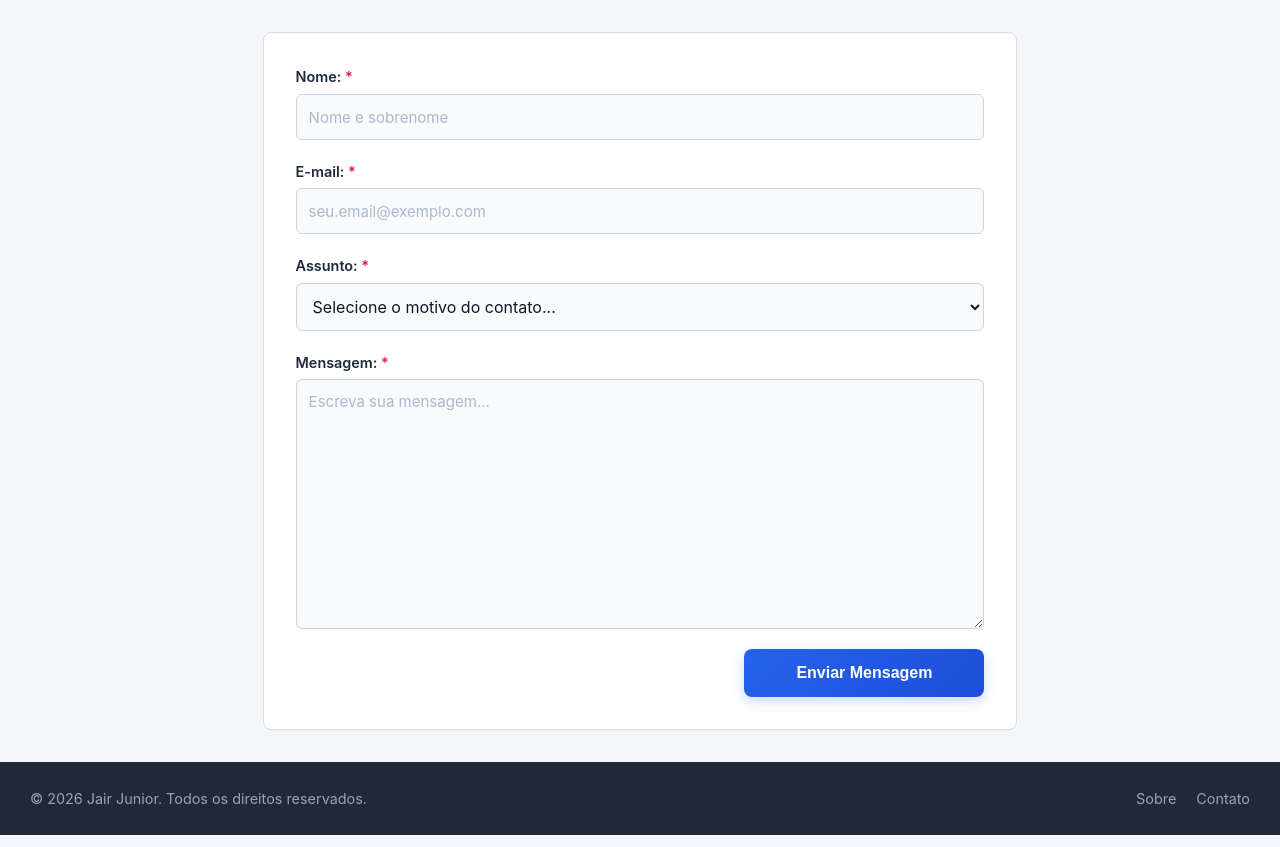
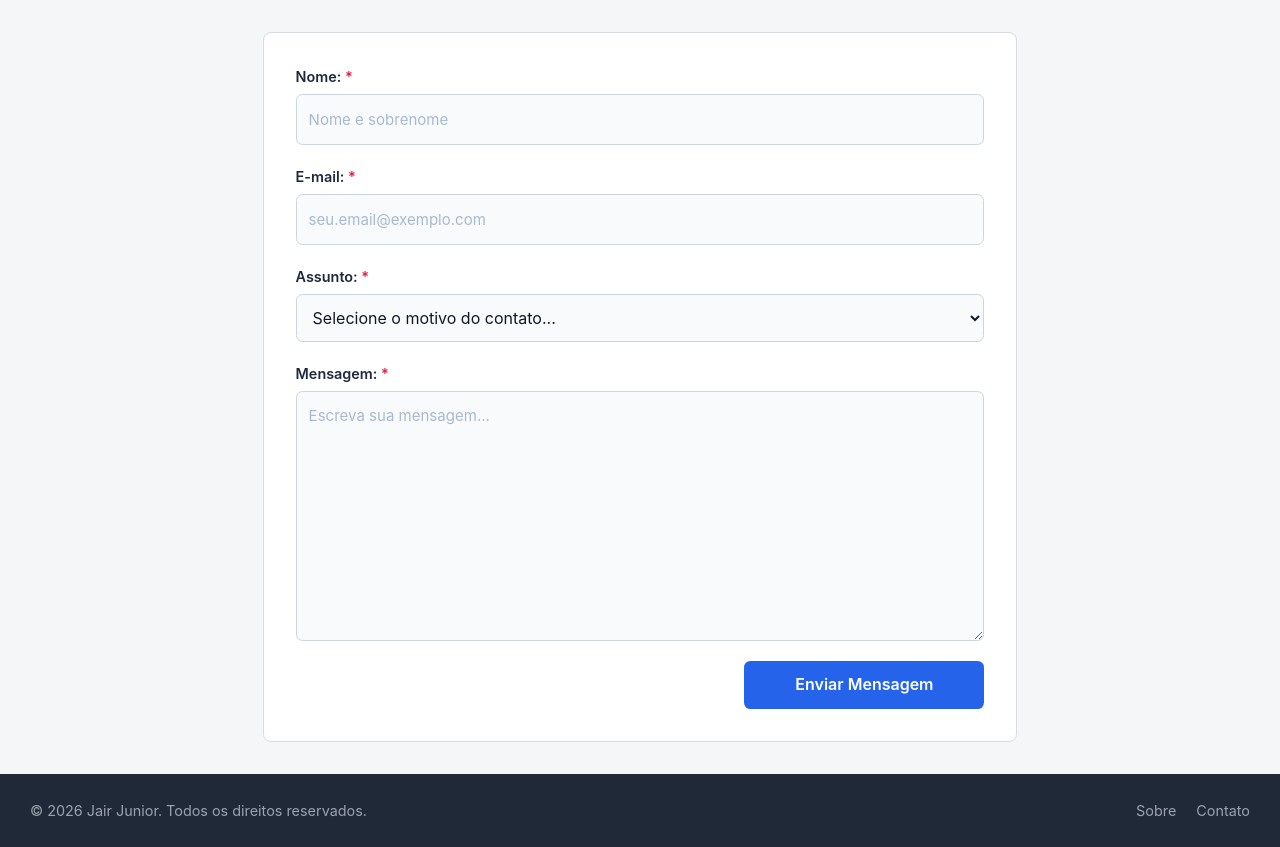
Before and after one commit to jairjunior/blog, a Node server app: page /contato in a window 1280 px wide. Shown: the part 374-1221 px from the top of the page. Run offline with Node 20, Linux system fonts and the light colour scheme.

Commit message:
Ajustes no CSS buscando padronização do código e do estilo das páginas.

```diff
--- a/public/css/contact.css
+++ b/public/css/contact.css
@@ -1,8 +1,19 @@
 /******************************************************************************
 /******************************************************************************
-/ PÁGINA DE CONTATO E FORMULÁRIO DE ENVIO
+/ PÁGINA DE CONTATO E FORMULÁRIO DE ENVIO DE E-MAILS
 /******************************************************************************
 /*****************************************************************************/
+:root {
+    --primary-blue: #2563eb;
+    --primary-blue-hover: #1d4ed8;
+    --text-main: #111827;
+    --text-muted: #4b5563;
+    --border-color: #cbd5e1;
+    --error-color: #e11d48;
+    --success-color: #059669;
+    --focus-ring: 0 0 0 3px rgba(37, 99, 235, 0.4);
+}
+
 .contact-container{
     width: 95vw;
     max-width: 900px;
@@ -38,6 +49,8 @@
     margin-bottom: 2rem;
 }
 
+/*---------------------------------------------------------------------------*/
+/* Formulário de Contato */
 .contact-form {
     display: flex;
     flex-direction: column;
@@ -57,75 +70,72 @@
 }
 
 .required {
-    color: #e11d48;
+    color: var(--error-color);
 }
 
 .form-input {
     width: 100%;
     padding: 0.75rem;
-    border-radius: 6px;
-    border: 1px solid #cbd5e1;
+    border-radius: 0.4rem;
+    border: 1px solid var(--border-color);
     background-color: #f8fafc;
-    color: #0f172a;
-    font-size: 1rem;
-    font-family: inherit;
+    color: var(--text-main);
+    font: inherit;
     transition: border-color 0.2s, outline 0.2s;
+    transition: border-color 0.2s ease, box-shadow 0.2s ease;
 }
-
-.form-input:focus {
-    outline: none;
-    border-color: #2563eb;
-    background-color: #ffffff;
-    box-shadow: 0 0 0 3px rgba(37, 99, 235, 0.1);
-}
-
 .form-input::placeholder {
     color: #a9b9cf;
     font-size: 0.94rem;
 }
-
+.form-input:focus-visible {
+    outline: none;
+    border-color: var(--primary-blue);
+    box-shadow: var(--focus-ring);
+}
 textarea.form-input {
     resize: vertical;
     min-height: 210px;
 }
 
+/*---------------------------------------------------------------------------*/
+/* Botão de Enviar */
 .btn-submit {
-    background: linear-gradient(135deg, #2563eb 0%, #1d4ed8 100%);
+    height: 3rem;
+    padding: 0.8rem 1.75rem;
+    background: var(--primary-blue);
     color: #ffffff;
+    font: inherit;
     font-weight: 600;
-    font-size: 1rem;
-    height: 3rem;
-    padding: 0.85rem 1.75rem;
-    border-radius: 8px;
     border: none;
+    border-radius: 0.4rem;
     cursor: pointer;
-    box-shadow: 0 4px 12px rgba(37, 99, 235, 0.25);
-    transition: all 0.3s cubic-bezier(0.4, 0, 0.2, 1);
-    display: inline-flex;
+    display: flex;
     align-items: center;
     justify-content: center;
     gap: 0.5rem;
+    transition: background-color 0.25s ease, transform 0.25s ease, box-shadow 0.25s ease;
+}
+.btn-submit:hover {
+    background: var(--primary-blue-hover);
+    transform: translateY(-2px);
+    box-shadow: 0 0.4rem 1rem rgba(36, 87, 197, 0.35);
+}
+.btn-submit:active {
+    transform: translateY(0);
+    box-shadow: 0 0.2rem 0.5rem rgba(36, 87, 197, 0.2);
+}
+.btn-submit:focus-visible {
+    outline: none;
+    box-shadow: var(--focus-ring);
+}
+.btn-submit:disabled {
+    opacity: 0.7;
+    cursor: not-allowed;
 }
 
-.btn-submit:hover {
-    background: linear-gradient(135deg, #1d4ed8 0%, #1e40af 100%);
-    box-shadow: 0 6px 18px rgba(37, 99, 235, 0.4);
-    transform: translateY(-2px);
-}
-
-.btn-submit:active {
-    transform: translateY(0);
-    box-shadow: 0 2px 8px rgba(37, 99, 235, 0.3);
-}
-
-.btn-submit:disabled {
-    opacity: 0.75;
-    cursor: not-allowed;
-    transform: none;
-    box-shadow: none;
-    background: #64748b;
-}
-
+/*---------------------------------------------------------------------------*/
+/* Animação para a engrenagem girando */
 .spinner-icon {
     width: 1.45rem;
     height: 1.45rem;
@@ -242,6 +252,7 @@ textarea.form-input {
     cursor: pointer;
 }
 
+/*---------------------------------------------------------------------------*/
 /* Botão de Sucesso */
 .modal-btn-success {
     background: linear-gradient(135deg, #05865d 0%, #036449 100%);
@@ -261,6 +272,7 @@ textarea.form-input {
     box-shadow: 0 2px 8px rgba(5, 150, 105, 0.3);
 }
 
+/*---------------------------------------------------------------------------*/
 /* Botão de Erro */
 .modal-btn-error {
     background: linear-gradient(135deg, #be193d 0%, #af0f37 100%);
--- a/public/css/main.css
+++ b/public/css/main.css
@@ -1,6 +1,6 @@
 /******************************************************************************
 /******************************************************************************
-/ CONFIGURAÇÕES INICIAIS (RESET)
+/ ESTILO DAS PARTES PRINCIPAIS DO SITE - HEADER, CORPO e FOOTER
 /******************************************************************************
 /*****************************************************************************/
 :root {
@@ -38,9 +38,7 @@ h1 {
 
 
 /******************************************************************************
-/******************************************************************************
 / MENU PRINCIPAL no topo da página
-/******************************************************************************
 /*****************************************************************************/
 .site-header {
     background-color: #ffffff;
@@ -138,9 +136,9 @@ h1 {
 }
 
 
-/*-----------------------------------------------------------------------------
+/******************************************************************************
 / CONJUNTO DE BOTÕES do topo da página
-/----------------------------------------------------------------------------*/
+/*****************************************************************************/
 .top-menu-button-wrapper {
     display: flex;
     flex-direction: row;
@@ -292,7 +290,7 @@ h1 {
 }
 
 /*---------------------------------------------------------------------------*/
-/* Ajustes dos botões "CRIAR CONTA" "ENTRAR" para telas maiores */
+/* Ajustes dos botões "CRIAR CONTA" e "ENTRAR" para telas maiores */
 @media (min-width: 576px) {
     .top-auth-btn {
         width: 44px;
@@ -1305,6 +1303,23 @@ h1 {
     padding: 40px;
 }
 
+/*---------------------------------------------------------------------------*/
+/* Ajuste para telas maiores */
+@media (min-width: 768px) {
+    .posts-grid {
+        display: grid;
+        grid-template-columns: repeat(2, 1fr);
+        gap: 40px 3%;
+        align-items: stretch;
+    }
+}
+@media (min-width: 1200px) {
+    .posts-grid {
+        grid-template-columns: repeat(3, 1fr);
+        gap: 40px 3%;
+    }
+}
+
 
 /******************************************************************************
 /******************************************************************************
@@ -1341,40 +1356,3 @@ h1 {
 .footer-links a:hover {
     color: #ffffff;
 }
-
-
-
-
-
-
-
-
-
-/******************************************************************************
-/ Tablets
-******************************************************************************/
-@media (min-width: 576px) {
-
-
-}
-
-
-@media (min-width: 768px) {
-    .posts-grid {
-        display: grid;
-        grid-template-columns: repeat(2, 1fr);
-        gap: 40px 3%;
-        align-items: stretch;
-    }
-}
-
-
-/********************************************************************
-/ Desktops e TVs
-*********************************************************************/
-@media (min-width: 1200px) {
-    .posts-grid {
-        grid-template-columns: repeat(3, 1fr);
-        gap: 40px 3%;
-    }
-}
```
Also changed, not shown: public/css/forgot-password.css (+34 -21 lines).
